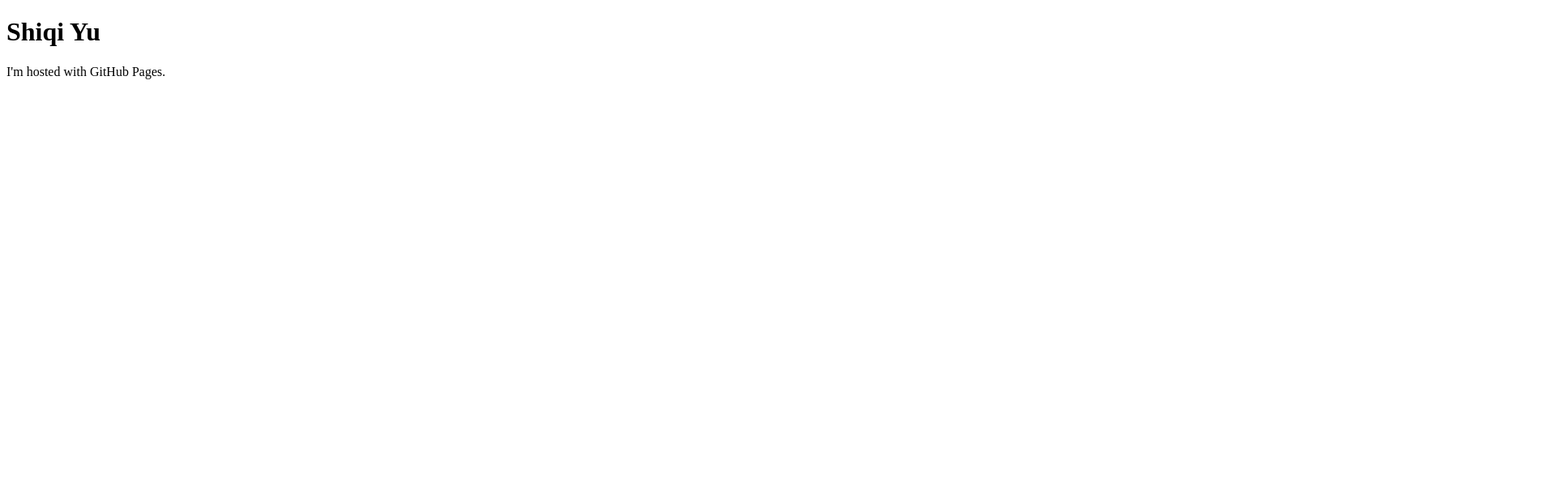
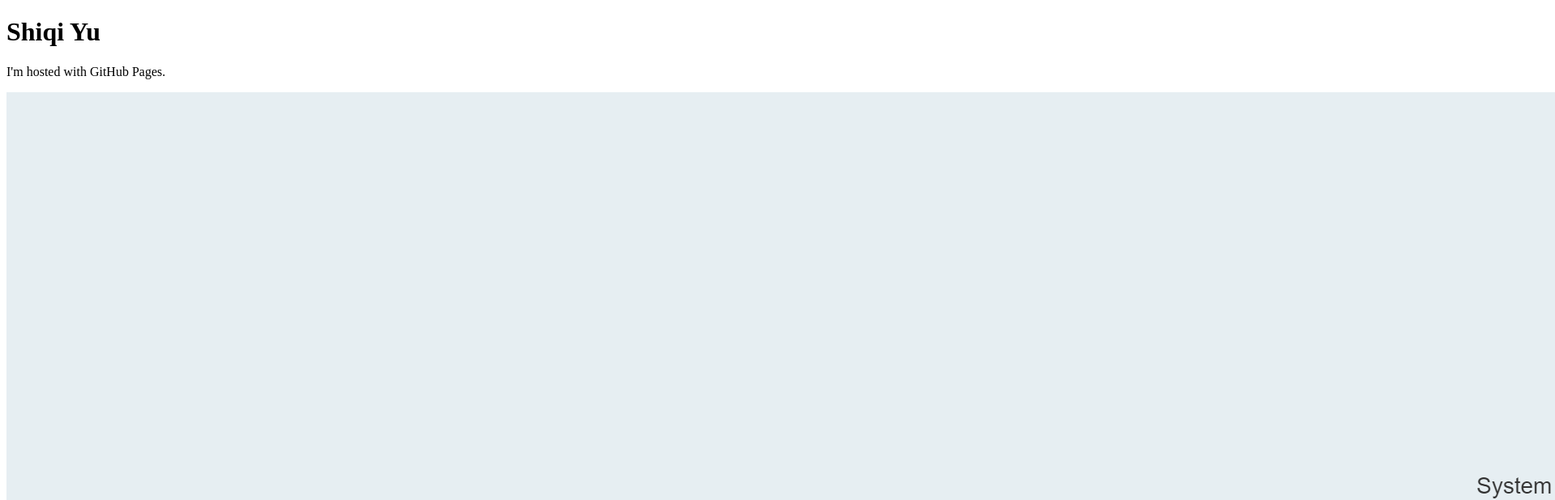
Before and after one commit to HugoFishx/HugoFishx.github.io, a plain HTML site: page index.html in a window 1280 px wide. Shown: the top 618 px of the page at 81% size, 1920 px wide, since content can reach past the window. Drawn offline with Linux system fonts and the light colour scheme.

Commit message:
Upload img

```diff
--- a/index.html
+++ b/index.html
@@ -3,5 +3,6 @@
 <body>
 <h1>Shiqi Yu</h1>
 <p>I'm hosted with GitHub Pages.</p>
+<img src="Computer Engineering.png">
 </body>
 </html>
```
Also changed, not shown: Computer Engineering.png (added).
